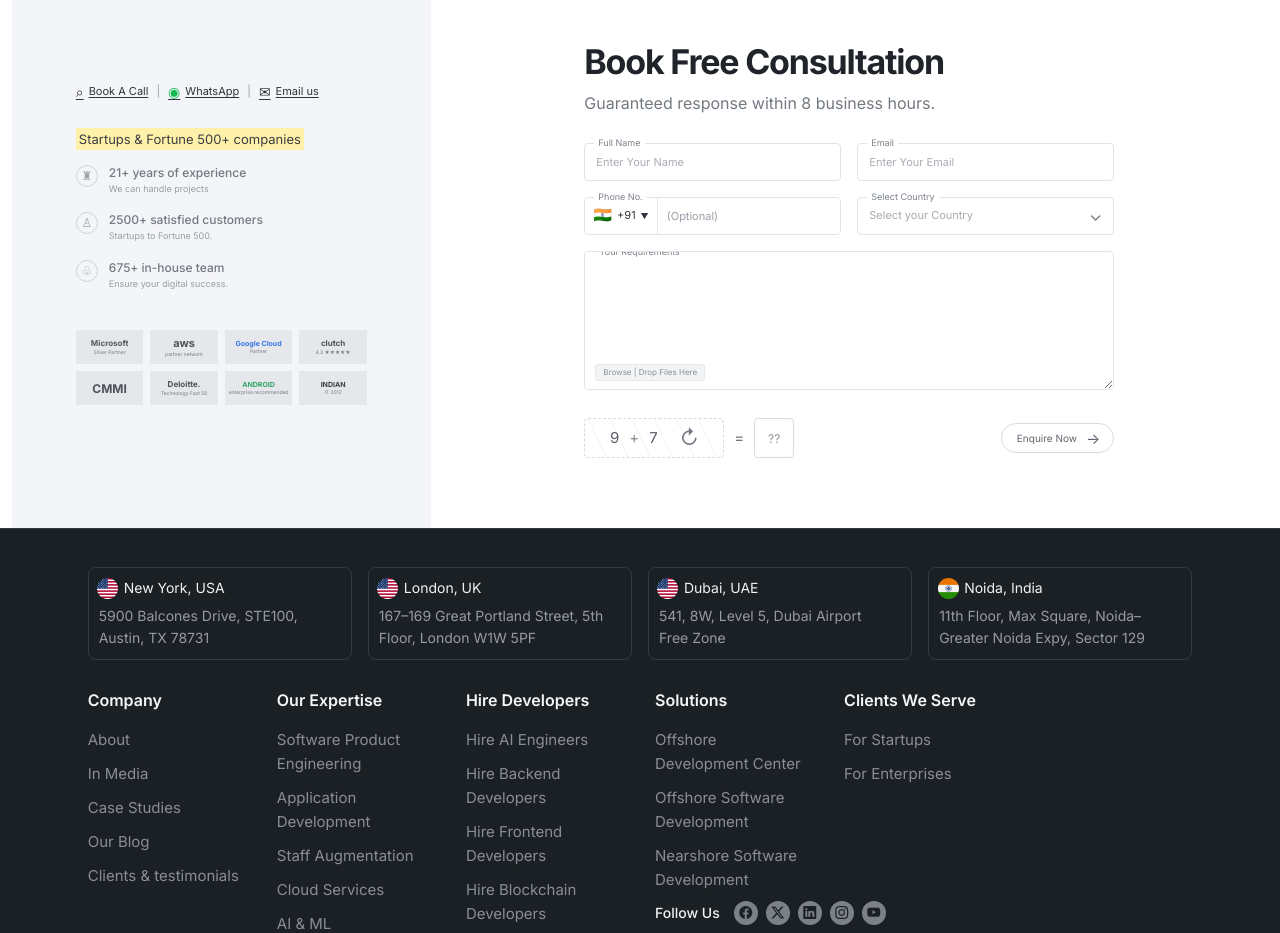
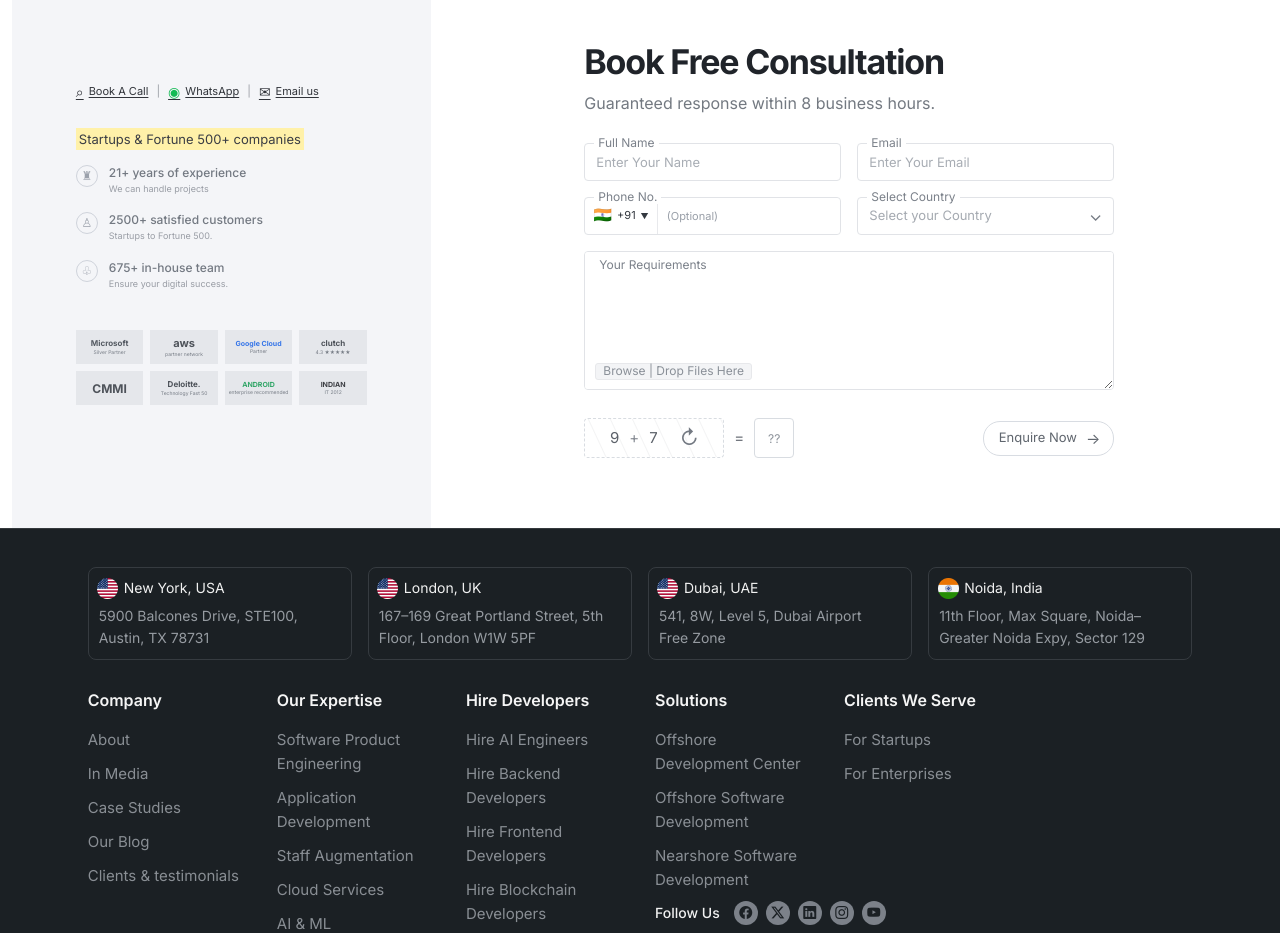
Before and after one commit to prabhatrana666/Assignment-Vinove, a React (Vite) app: page / in a window 1280 px wide. Shown: the part 2460-3393 px from the top of the page. Built offline with nearby package versions, Linux system fonts and the light colour scheme.

Commit message:
footer section wip

```diff
--- a/src/components/extend_team/Extend.css
+++ b/src/components/extend_team/Extend.css
@@ -441,7 +441,7 @@ button {
   padding: 0 4px;
   background: #ffffff;
   color: #7b818a;
-  font-size: 9px;
+  font-size: 12px;
   line-height: 14px;
 }
 
@@ -455,7 +455,7 @@ button {
   background: #ffffff;
   outline: none;
   color: #363a40;
-  font-size: 11px;
+  font-size: 13px;
   transition: border-color 0.2s ease, box-shadow 0.2s ease;
 }
 
@@ -595,7 +595,7 @@ button {
   background: #f3f4f6 !important;
   color: #8a9098 !important;
   border-radius: 3px;
-  font-size: 8px !important;
+  font-size: 12px !important;
   cursor: pointer;
   border: 1px solid #e7e8eb;
 }
@@ -715,13 +715,13 @@ button {
 ========================================================= */
 
 .submit-btn {
-  height: 30px;
+  height: 35px;
   padding: 0 13px 0 15px;
   border: 1px solid #d8dce2;
   border-radius: 17px;
   background: #ffffff;
   color: #60666e;
-  font-size: 10px;
+  font-size: 13px;
   display: inline-flex;
   align-items: center;
   justify-content: center;
@@ -729,7 +729,9 @@ button {
   white-space: nowrap;
   transition: all 0.2s ease;
 }
-
+.req-label{
+    top: 6px !important;
+}
 .submit-btn span {
   font-size: 15px;
   line-height: 1;
--- a/src/components/extend_team/Extend.jsx
+++ b/src/components/extend_team/Extend.jsx
@@ -475,7 +475,7 @@ function Extend() {
 
                       <div className="requirements-field">
 
-                        <label htmlFor="requirements">
+                        <label htmlFor="requirements" className="req-label"  >
                           Your Requirements
                         </label>
 
```
